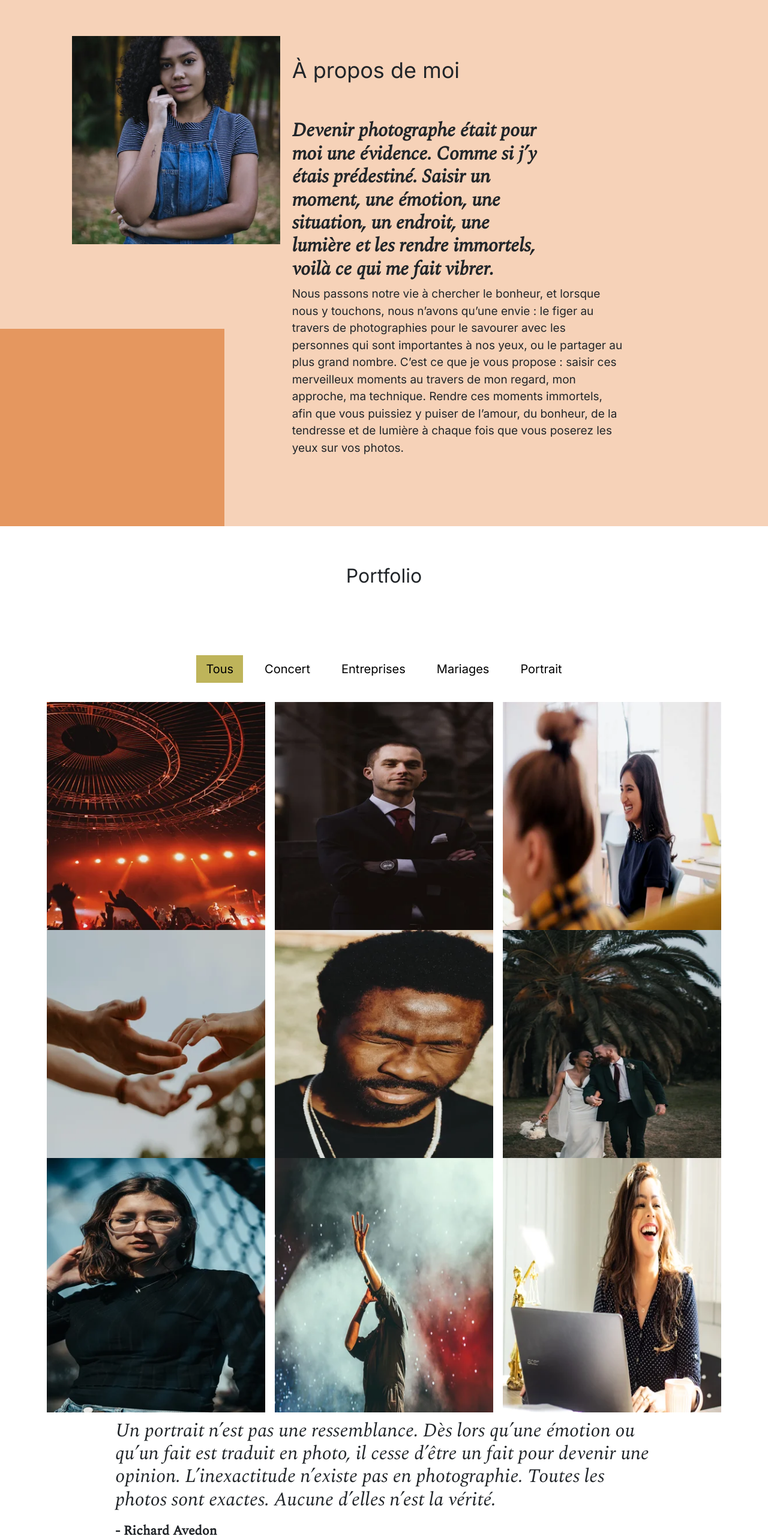
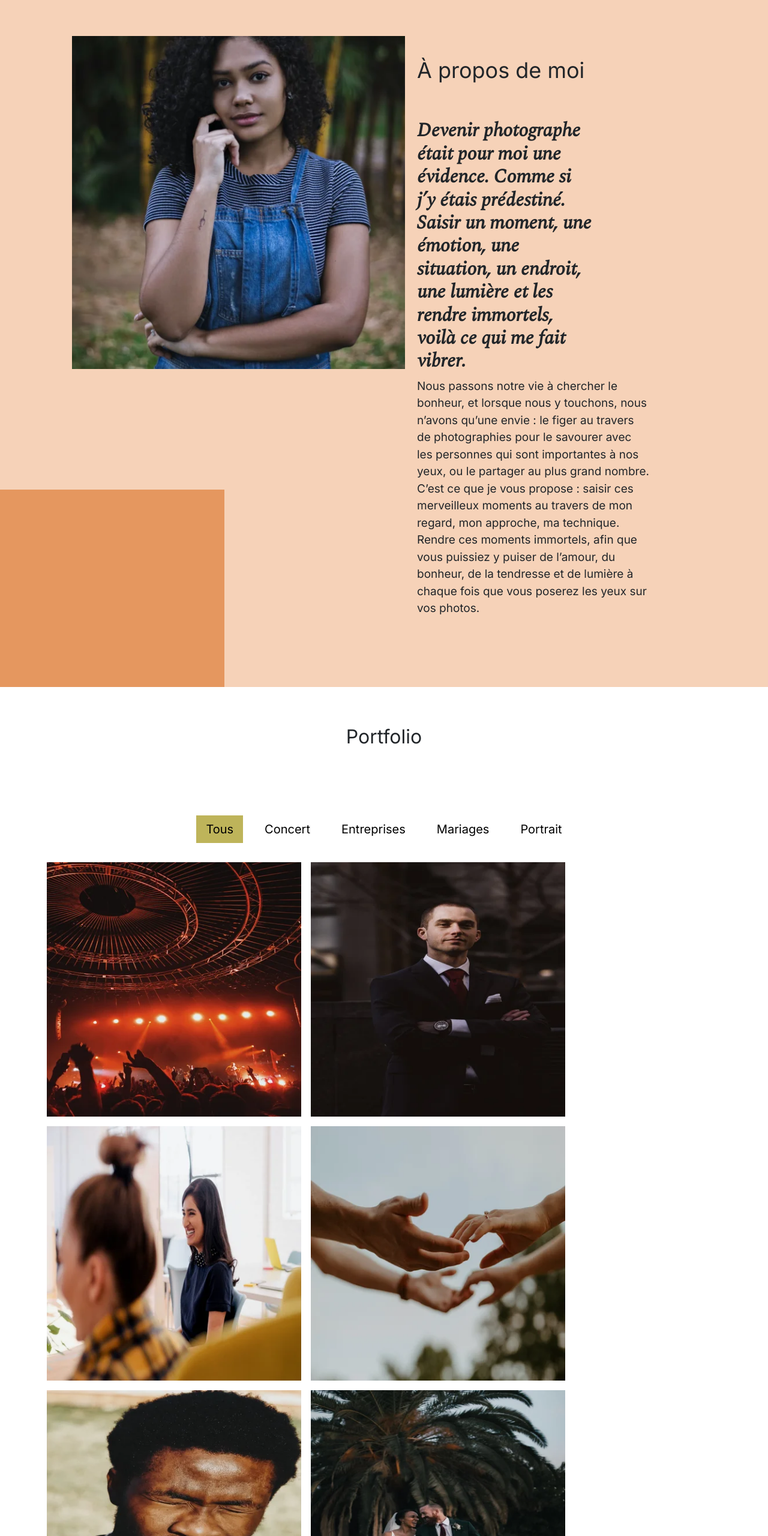
Before and after one commit to Jlow56/Nina-Carducci, a plain HTML site: page index.html in a window 1280 px wide. Shown: the part 1020-3580 px from the top of the page at 60% size. Drawn offline with nearby package versions, Linux system fonts and the light colour scheme.

```diff
--- a/assets/maugallery.js
+++ b/assets/maugallery.js
@@ -204,13 +204,13 @@
                         <div class="modal-body">
                             ${
                               navigation
-                                ? '<div class="mg-prev" style="cursor:pointer;position:absolute;top:50%;left:-15px;background:white;"><</div>'
+                                ? '<div class="mg-prev" style="cursor:pointer;position:absolute;top:50%;left:-15px;background:white;"></div>'
                                 : '<span style="display:none;" />'
                             }
                             <img class="lightboxImage img-fluid" alt="Contenu de l'image affichée dans la modale au clique"/>
                             ${
                               navigation
-                                ? '<div class="mg-next" style="cursor:pointer;position:absolute;top:50%;right:-15px;background:white;}">></div>'
+                                ? '<div class="mg-next" style="cursor:pointer;position:absolute;top:50%;right:-15px;background:white;"></div>'
                                 : '<span style="display:none;" />'
                             }
                         </div>
@@ -219,13 +219,15 @@
             </div>`);
     },
     showItemTags(gallery, position, tags) {
-      var tagItems =
-        '<li class="nav-item"><span class="nav-link active active-tag"  data-images-toggle="all">Tous</span></li>';
+      var tagItems = '<li class="nav-item"><span class="nav-link active active-tag" data-images-toggle="all">Tous</span></li>';
       $.each(tags, function(index, value) {
-        tagItems += `<li class="nav-item active">
-                <span class="nav-link"  data-images-toggle="${value}">${value}</span></li>`;
+        tagItems +=
+          `<li class="nav-item ">
+              <span class="nav-link "  data-images-toggle="${value}">${value}</span>
+            </li>`;
       });
-      var tagsRow = `<ul class="my-4 tags-bar nav nav-pills">${tagItems}</ul>`;
+
+      var tagsRow = `<nav role="navigation"><ul class="my-4 tags-bar nav nav-pills">${tagItems}</ul></nav>`;
 
       if (position === "bottom") {
         gallery.append(tagsRow);
@@ -240,7 +242,7 @@
         return;
       }
       $(".active-tag").removeClass("active active-tag");
-      $(this).addClass("active-tag");
+      $(this).addClass("active active-tag");
 
       var tag = $(this).data("images-toggle");
 
--- a/assets/style.css
+++ b/assets/style.css
@@ -81,6 +81,11 @@ p {
 	position: relative;
 }
 
+.picture.left > img {
+	width: 555px;
+	height: 555px;
+}
+
 .picture.left::before {
 	content: ' ';
 	background-color: #E5975F;
@@ -134,9 +139,12 @@ p {
 .gallery .nav {
 	justify-content: center;
 	font-size: 1.25rem;
+	display: flex !important;
+	flex-direction: row;
+
 }
 
-.nav-pills .nav-link.active, .nav-pills .show > .nav-link:active {
+.nav-pills .nav-link.active {
 	color: #000;
 	background-color: #BEB45A;
 	border-radius:0 ;
@@ -150,6 +158,8 @@ p {
 	position: relative;
 	margin-bottom: 0 !important;
 	padding: 0;
+	width: 440px;
+    height: 440px;
 }
 
 .item-column::after{
@@ -244,6 +254,11 @@ p {
 
 #contact .container {
 	display: flex;
+}
+
+.picture.right > img {
+	width: 450px;
+	height: 450px;
 }
 
 .picture.right::before {
--- a/index.html
+++ b/index.html
@@ -77,7 +77,7 @@
 	<header>
 		<div class="top-header">
 			<h1 class="name">Nina Carducci</h1>
-			<nav class="nav">
+			<nav class="nav" role="navigation">
 				<ul>
 					<li><a href="#about">À propos</a></li>
 					<li><a href="#gallery">Galerie</a></li>
```
